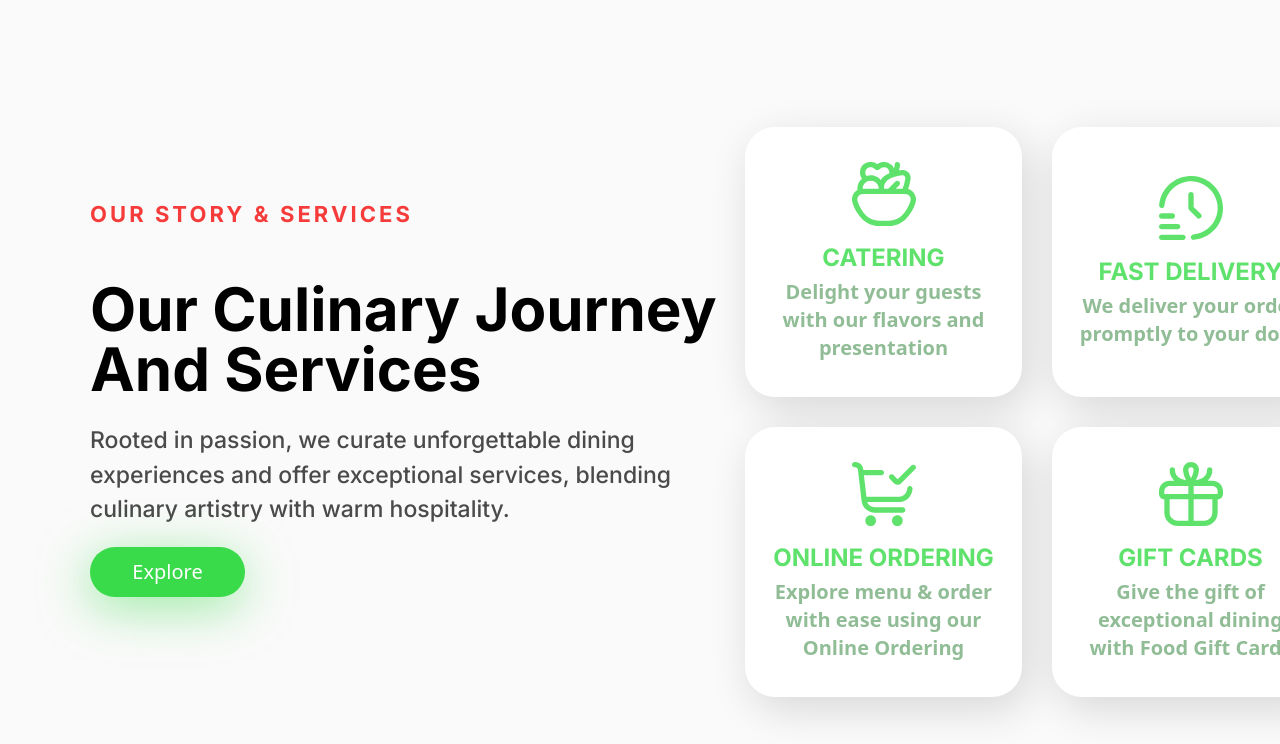
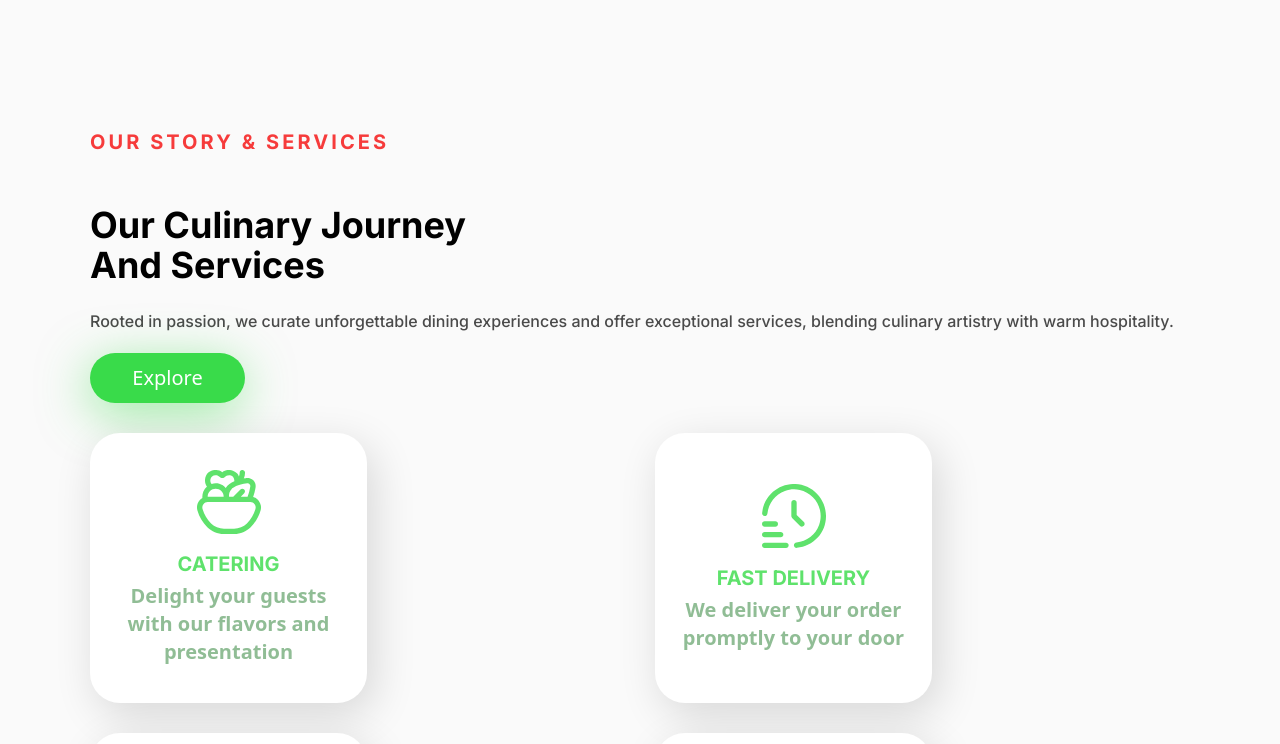
Before and after one commit to Maxwell011/sushi-experience, a React (Vite) app: page / in a window 1280 px wide. Shown: the part 2480-3224 px from the top of the page. Built offline with nearby package versions, Linux system fonts and the light colour scheme.

Commit message:
Updated code

```diff
--- a/src/components/Services.tsx
+++ b/src/components/Services.tsx
@@ -7,15 +7,16 @@ const Services = () => {
   return (
     <div>
       <section className="mt-44 mb-44">
-        <div className="lg:flex lg:items-center lg:justify-between lg:flex-row sm:flex-col">
+        <div className="">
           <div className="flex flex-col gap-5">
-            <h2 className="uppercase text-[#F63B3B] text-[22px] font-bold tracking-[3.08px] font-inter mb-7 sm:w-[600px] ">
+            <h2 className="uppercase text-[#F63B3B] text-[20px] font-bold tracking-[3.08px] font-inter mb-7 sm:w-[600px] ">
               our story & services
             </h2>
-            <h1 className="text-normal-black w-[635px] font-inter text-6xl font-bold mb-1">
-              Our Culinary Journey And Services
+            <h1 className="text-normal-black w-[635px] font-inter text-4xl font-bold mb-1">
+              Our Culinary Journey <br />
+              And Services
             </h1>
-            <p className="text-[#4A4A4A] text-[23px] font-medium font-inter w-[655px]">
+            <p className="text-[#4A4A4A] text-base font-medium font-inter ">
               Rooted in passion, we curate unforgettable dining experiences and
               offer exceptional services, blending culinary artistry with warm
               hospitality.
@@ -31,7 +32,7 @@ const Services = () => {
             <div className="shadow-[7px_12px_43px_0px_rgba(0,0,0,0.14)] w-[277px] h-[270px] rounded-[30px] bg-normal-white flex items-center justify-center">
               <div className="flex flex-col items-center gap-1">
                 <CateringIcon />
-                <h3 className="text-[#5FE26C] text-center text-2xl font-bold uppercase font-inter">
+                <h3 className="text-[#5FE26C] text-center text-xl font-bold uppercase font-inter">
                   catering
                 </h3>
                 <p className="w-[220px] text-[#90BD95] text-center text-xl font-semibold">
@@ -42,7 +43,7 @@ const Services = () => {
             <div className="shadow-[7px_12px_43px_0px_rgba(0,0,0,0.14)] w-[277px] h-[270px] rounded-[30px] bg-normal-white flex items-center justify-center">
               <div className="flex flex-col items-center gap-1">
                 <FastDeliveryIcon />
-                <h3 className="text-[#5FE26C] text-center text-2xl font-bold uppercase font-inter">
+                <h3 className="text-[#5FE26C] text-center text-xl font-bold uppercase font-inter">
                   fast delivery
                 </h3>
                 <p className="w-[236px] text-[#90BD95] text-center text-xl font-semibold">
@@ -53,7 +54,7 @@ const Services = () => {
             <div className="shadow-[7px_12px_43px_0px_rgba(0,0,0,0.14)] w-[277px] h-[270px] rounded-[30px] bg-normal-white flex items-center justify-center">
               <div className="flex flex-col items-center gap-1">
                 <OnlineOrderingIcon />
-                <h3 className="text-[#5FE26C] text-center text-2xl font-bold uppercase font-inter">
+                <h3 className="text-[#5FE26C] text-center text-xl font-bold uppercase font-inter">
                   Online Ordering
                 </h3>
                 <p className="w-[236px] text-[#90BD95] text-center text-xl font-semibold">
@@ -64,7 +65,7 @@ const Services = () => {
             <div className="shadow-[7px_12px_43px_0px_rgba(0,0,0,0.14)] w-[277px] h-[270px] rounded-[30px] bg-normal-white flex items-center justify-center">
               <div className="flex flex-col items-center gap-1">
                 <GiftCardIcon />
-                <h3 className="text-[#5FE26C] text-center text-2xl font-bold uppercase font-inter">
+                <h3 className="text-[#5FE26C] text-center text-xl font-bold uppercase font-inter">
                   gift cards
                 </h3>
                 <p className="w-[220px] text-[#90BD95] text-center text-xl font-semibold">
```
